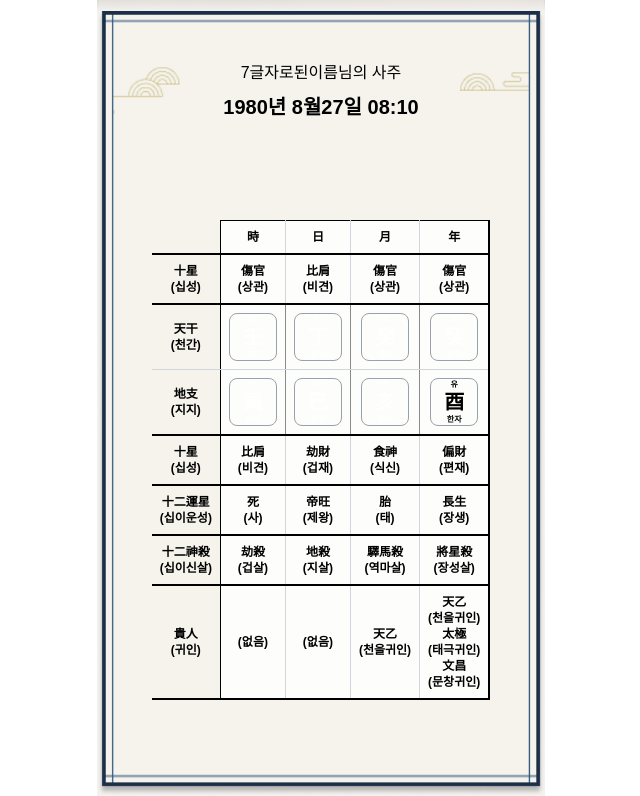
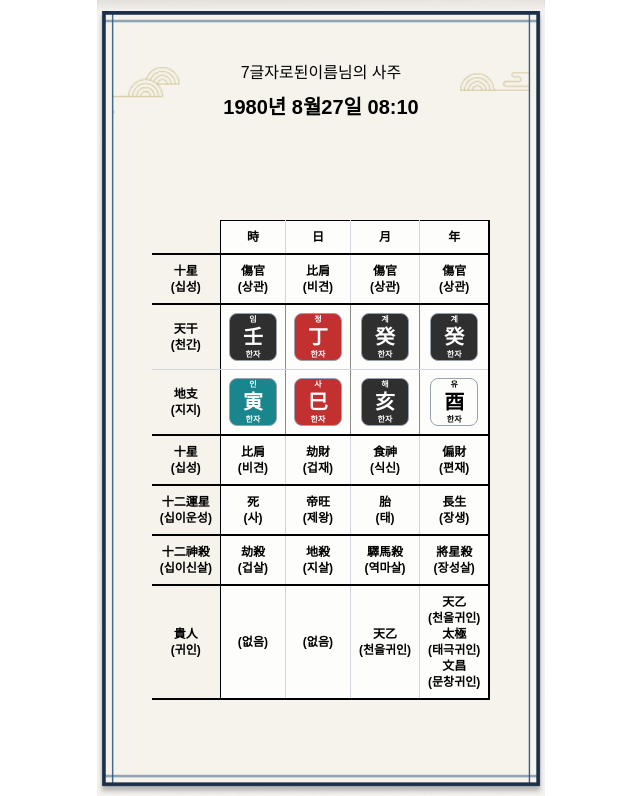
Before and after one commit to hunsang-you/rocket_ai, a Next.js app: page / in a window 1280 px wide. Shown: the part 1712-2508 px from the top of the page, without its empty margins (319-959 px from the left). Built offline with nearby package versions, Linux system fonts and the light colour scheme; a web font is replaced by a local one.

Commit message:
CellInnerBox 배경색 오류 수정

```diff
--- a/src/components/CellInnerBox.tsx
+++ b/src/components/CellInnerBox.tsx
@@ -10,11 +10,10 @@ export default function CellInnerBox({
   return (
     <>
       <div
-        className={`bg-[${bgColor}] rounded-[8px] w-[3rem] h-[3rem] flex items-center justify-center mx-auto ${
+        style={{ backgroundColor: bgColor }}
+        className={`rounded-[8px] w-[3rem] h-[3rem] flex items-center justify-center mx-auto ${
           border ? "border border-gray-400" : ""
-        }
-        ${bgColor == "#FDFDFB" ? "text-black" : "text-white"}
-        `}
+        } ${bgColor === "#FDFDFB" ? "text-black" : "text-white"}`}
       >
         <div className="flex flex-col items-center leading-tight text-center">
           <span className="text-[8px]">{label}</span>
```
